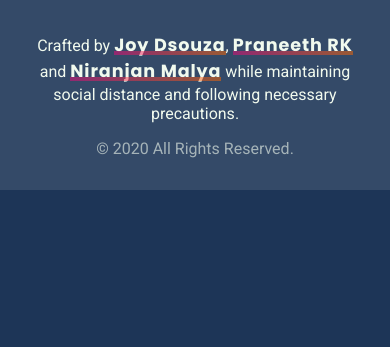
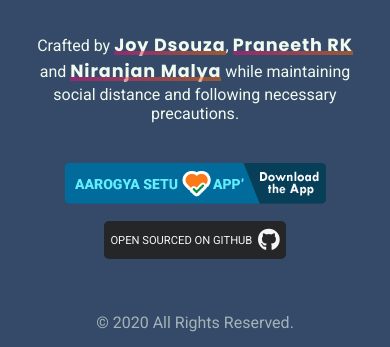
Before and after one commit to dsouzajoy/corona-tracker, a React (Create React App) app: page / in a window 390 px wide. Shown: the top 347 px of the page. Built offline with nearby package versions, Linux system fonts and the light colour scheme; no server answers.

Commit message:
added footer buttons

```diff
--- a/src/components/Footer/Footer.css
+++ b/src/components/Footer/Footer.css
@@ -40,3 +40,43 @@
     bottom: 0;
     opacity: 1;
 }
+
+.footer-btns {
+    padding: 2em;
+    display: flex;
+    align-items:center;
+    justify-content: center;
+}
+
+.footer-btns > * {
+    cursor: pointer;
+    margin: auto 0.5em;
+}
+
+.footer-btn-link {
+    background-color: #252627;
+    color: #f5f5f5;
+    border-radius: 5px;
+    text-decoration: none;
+    height: 38px;
+    display: flex;
+    align-items: center;
+    justify-content: center;
+    padding: 0.6em;
+    font-size: 0.7em;
+}
+
+.footer-btn-link i {
+    font-size: 2em;
+}
+
+@media(max-width: 800px) {
+    .footer-btns {
+        flex-direction: column;
+    }
+
+    .footer-btns > * {
+    cursor: pointer;
+    margin: 0.5em 0;
+}
+}
--- a/src/components/Footer/Footer.js
+++ b/src/components/Footer/Footer.js
@@ -1,11 +1,15 @@
 import React from "react";
 import "./Footer.css";
-
+import aarogyaSetuBtn from "../../assets/aarogya_btn_img.png";
 function Footer() {
     return (
         <div className="footer">
             <div className="authors">
                 Crafted by <a href="http://joydsouza.me/portfolio" rel="noopener noreferrer" target="_blank" className="footer-link">Joy Dsouza</a>, <a href="https://www.linkedin.com/in/praneethrk"  rel="noopener noreferrer"  target="_blank"  className="footer-link">Praneeth RK</a> and <a href="https://www.linkedin.com/in/niranjan-malya-075525122"  rel="noopener noreferrer"  target="_blank"  className="footer-link">Niranjan Malya</a> while maintaining social distance and following necessary precautions.
+            </div>
+            <div className="footer-btns">
+               <a   rel="noopener noreferrer" target="_blank" href="https://www.mygov.in/aarogya-setu-app/?app=aarogya&target=browser&t=1592196008"> <img src={aarogyaSetuBtn} />  </a>
+               <a   rel="noopener noreferrer" target="_blank" href="https://github.com/dsouzajoy/corona-tracker/tree/master" class="footer-btn-link"> OPEN SOURCED ON GITHUB &nbsp; <i className="fab fa-github"></i> </a>
             </div>
             <div className="copyrights">
                 &copy; {new Date().getFullYear()} All Rights Reserved.
--- a/src/components/Home/Home.css
+++ b/src/components/Home/Home.css
@@ -128,15 +128,12 @@
      background-color: var(--clr-light-2);
 }
 
-.location-dropdown::before {
-    content:"";
+.location-dropdown option {
+    height: 20px;
+    padding: 2px;
+    padding-left: 7px;
+    font-family: "Poppins";
+    background-color: var(--clr-light-2);
     display: block;
-    width: 0;
-    height: 0;
-    border-left: 20px solid transparent;
-    border-right: 20px solid transparent;
-    border-top: 20px solid red;
-    position: absolute;
-    left: 0;
-    top: 0;
+    border-radius: 5px;
 }
--- a/src/components/Home/Home.js
+++ b/src/components/Home/Home.js
@@ -54,7 +54,7 @@
           <h3 className="chart-heading">Active cases</h3>
           <select className="location-dropdown" onChange = {onLocChange}>
             <option value={"IND"}>India</option>
-            <option value={"KAR"}>Karnataka</option>
+            <option value={"KAR"} selected>Karnataka</option>
           </select>
           <Map data={givenLocation === "KAR" ? districtActiveCases : activeCases} location={givenLocation}/>
           <span className="text-info"><i className="fa fa-info-circle"></i>&nbsp;Click on a region to see its active cases.</span>
```
